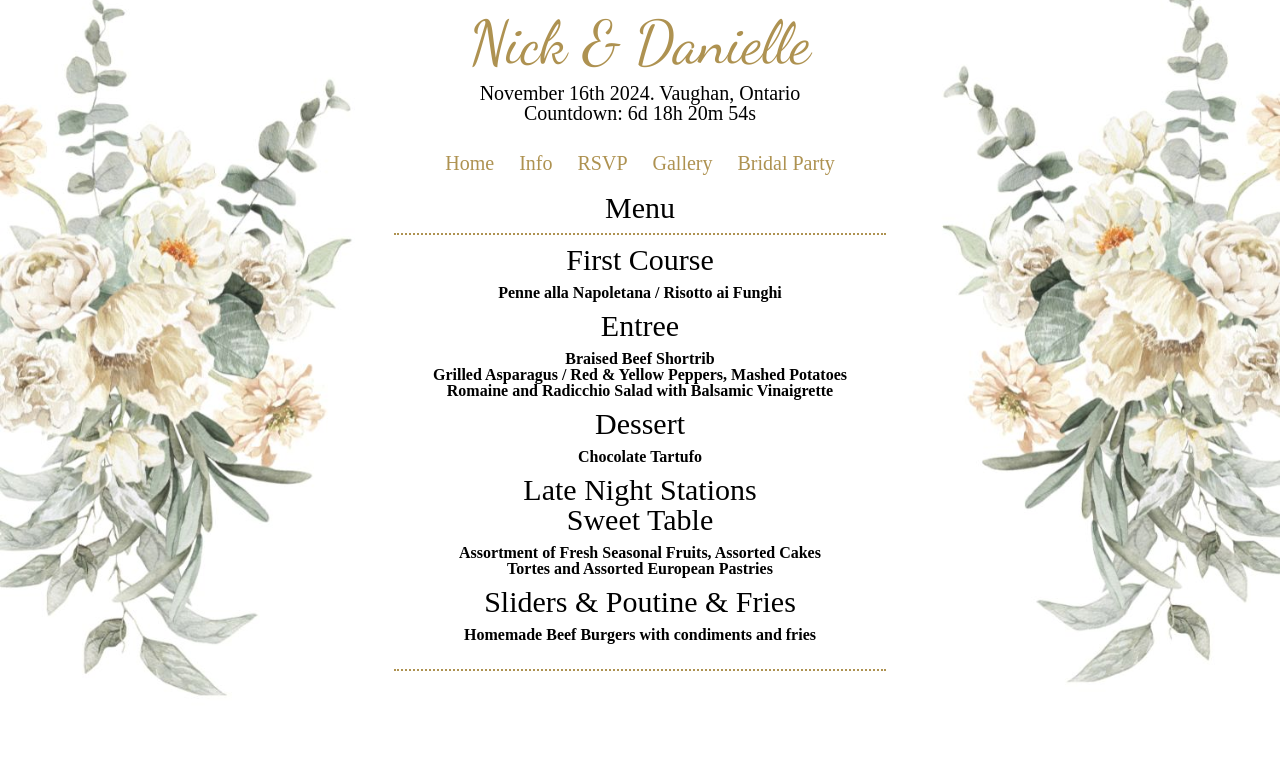
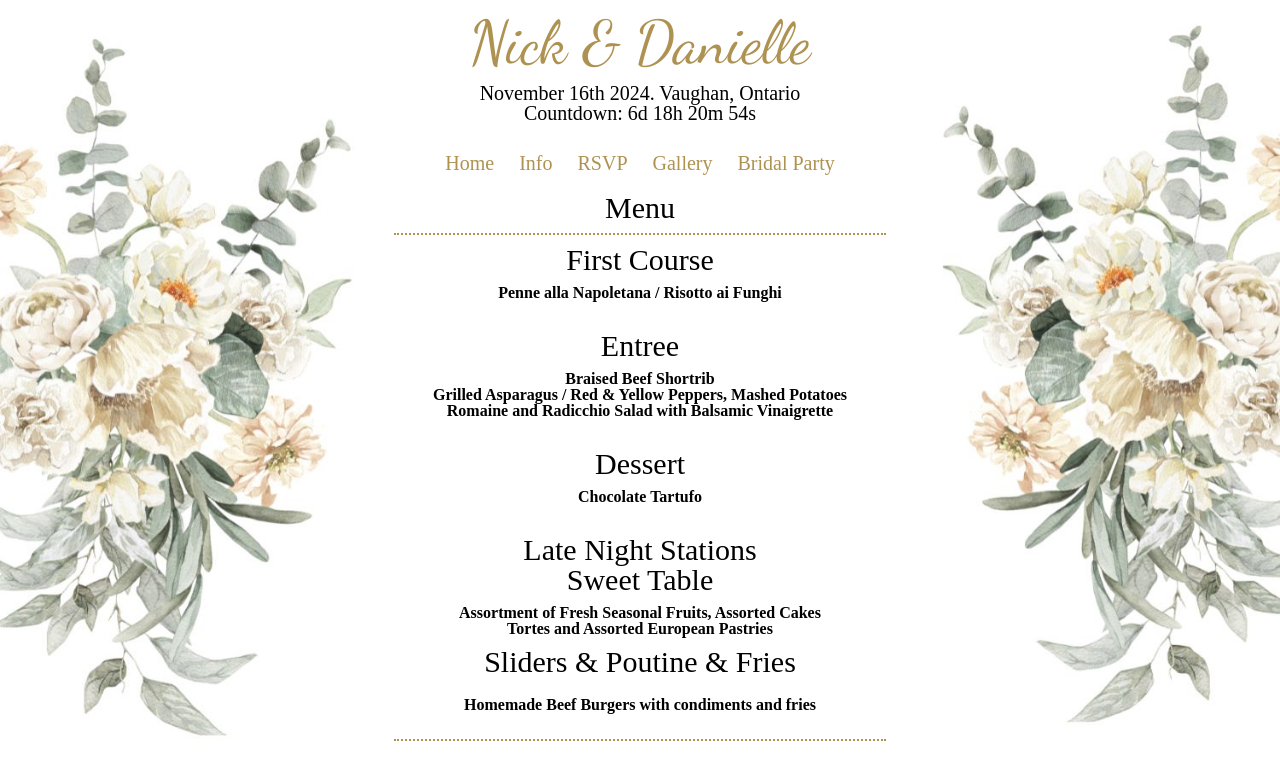
Before and after one commit to nnes13/weddingsite, a plain HTML site: page pages/menu.html in a window 1280 px wide. Drawn offline with Linux system fonts and the light colour scheme.

Commit message:
added some spacing to menu page

```diff
--- a/pages/menu.html
+++ b/pages/menu.html
@@ -43,13 +43,19 @@
         <h3 class="memberTitle">First Course</h3>
         <p class="menuItem">Penne alla Napoletana / Risotto ai Funghi </p>
 
+        <div class="space"></div>
+
         <h3 class="memberTitle">Entree</h3>
         <p class="menuItem">Braised Beef Shortrib<br>
             Grilled Asparagus / Red & Yellow Peppers, Mashed Potatoes<br>
             Romaine and Radicchio Salad with Balsamic Vinaigrette</p>
 
+        <div class="space"></div>
+
         <h3 class="memberTitle">Dessert</h3>
         <p class="menuItem">Chocolate Tartufo</p>
+
+        <div class="space"></div>
 
         <h3 class="memberTitle">Late Night Stations<br>
             Sweet Table</h3>
--- a/styles.css
+++ b/styles.css
@@ -129,7 +129,7 @@ a {
 }
 
 .space {
-    padding-bottom: 10px;
+    padding: 10px 0;
 }
 
 .foodContainer {
```
